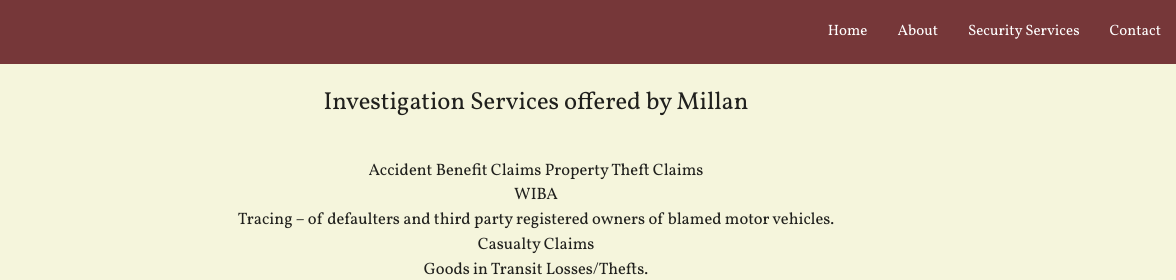
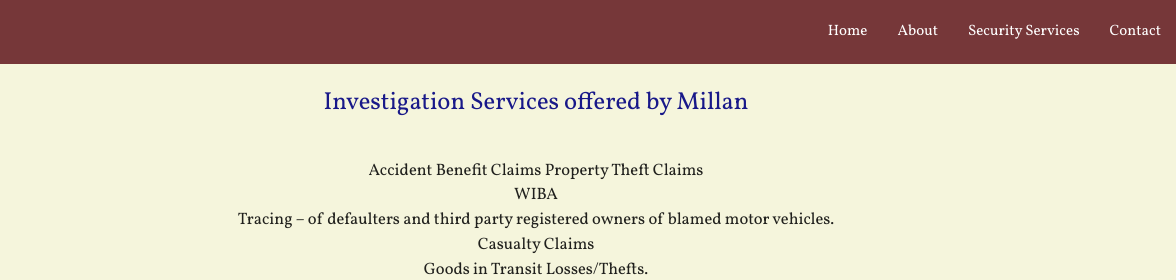
Before and after one commit to Luciekimotho/Millan, a plain HTML site: page investigate.html in a window 1280 px wide. Shown: the top 280 px of the page, 104-1280 px from the left. Drawn offline with nearby package versions, Linux system fonts and the light colour scheme.

Commit message:
Investigation page changes

```diff
--- a/investigate.html
+++ b/investigate.html
@@ -16,7 +16,7 @@
     <link href='https://fonts.googleapis.com/css?family=Vollkorn' rel='stylesheet' type='text/css'>
     <link href='https://fonts.googleapis.com/css?family=Raleway:500' rel='stylesheet' type='text/css'>
 
-    <link href='https://fonts.googleapis.com/css?family=Raleway:500|Lato|Oxygen|Nunito|Bree+Serif' rel='stylesheet' type='text/css'>
+    <link href='https://fonts.googleapis.com/css?family=Raleway:500|Lato|Oxygen|Nunito|Bree+Serif|Karla' rel='stylesheet' type='text/css'>
 
 
      <link rel="stylesheet" href="https://cdnjs.cloudflare.com/ajax/libs/materialize/0.97.5/css/materialize.min.css">
@@ -37,7 +37,8 @@
   </nav>
 
     <div class="investigate">
-            <h5>Investigation Services offered by Millan</h5>
+        <div class="investi-text">
+            <h5 class="industry">Investigation Services offered by Millan</h5>
             <p> <br> Accident Benefit Claims
             Property Theft Claims
             <br> WIBA
@@ -62,6 +63,7 @@
                 <br> Surveillance
             </p>
         </div>
+    </div>
 
         <!--Footer copyright section-->
     <footer>
```
